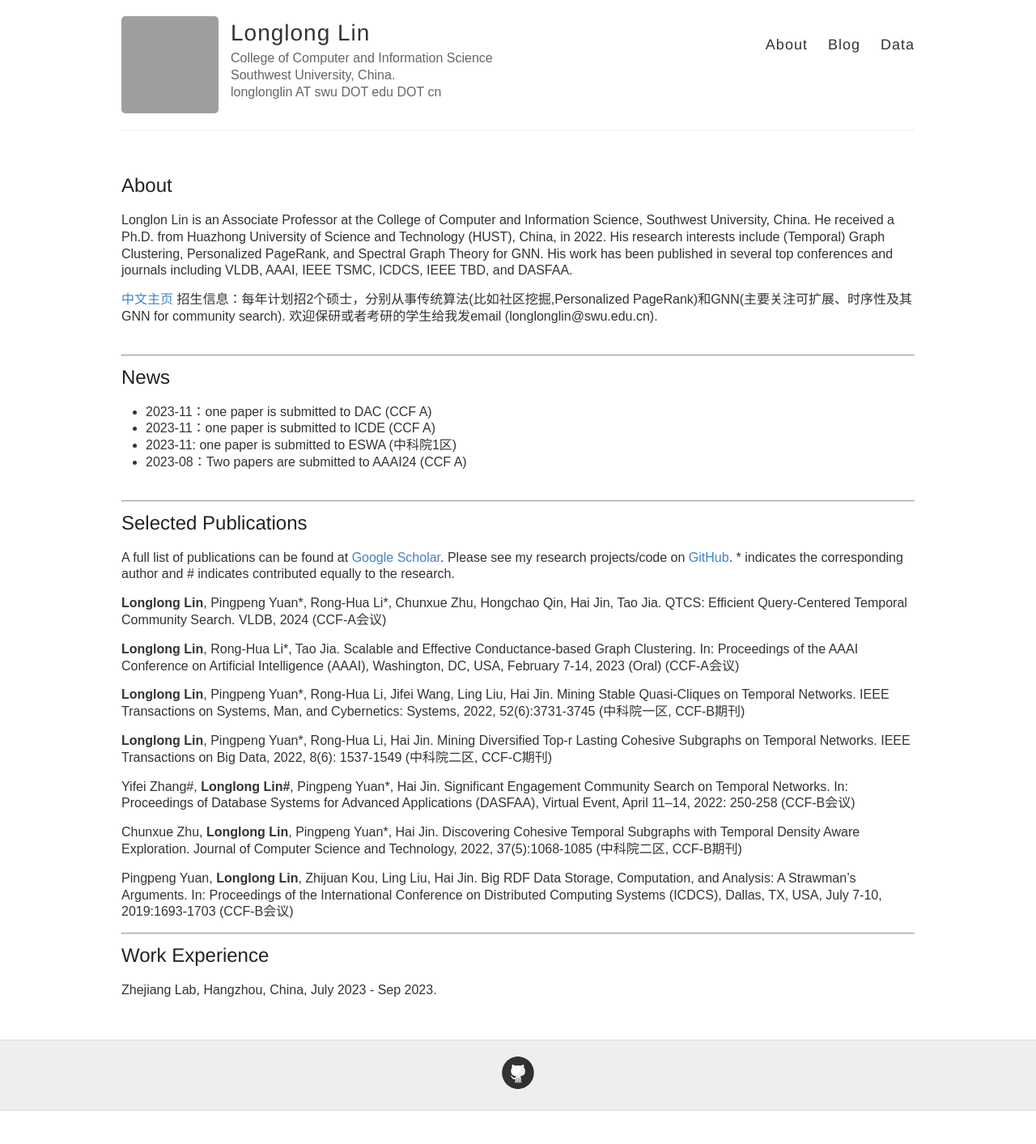
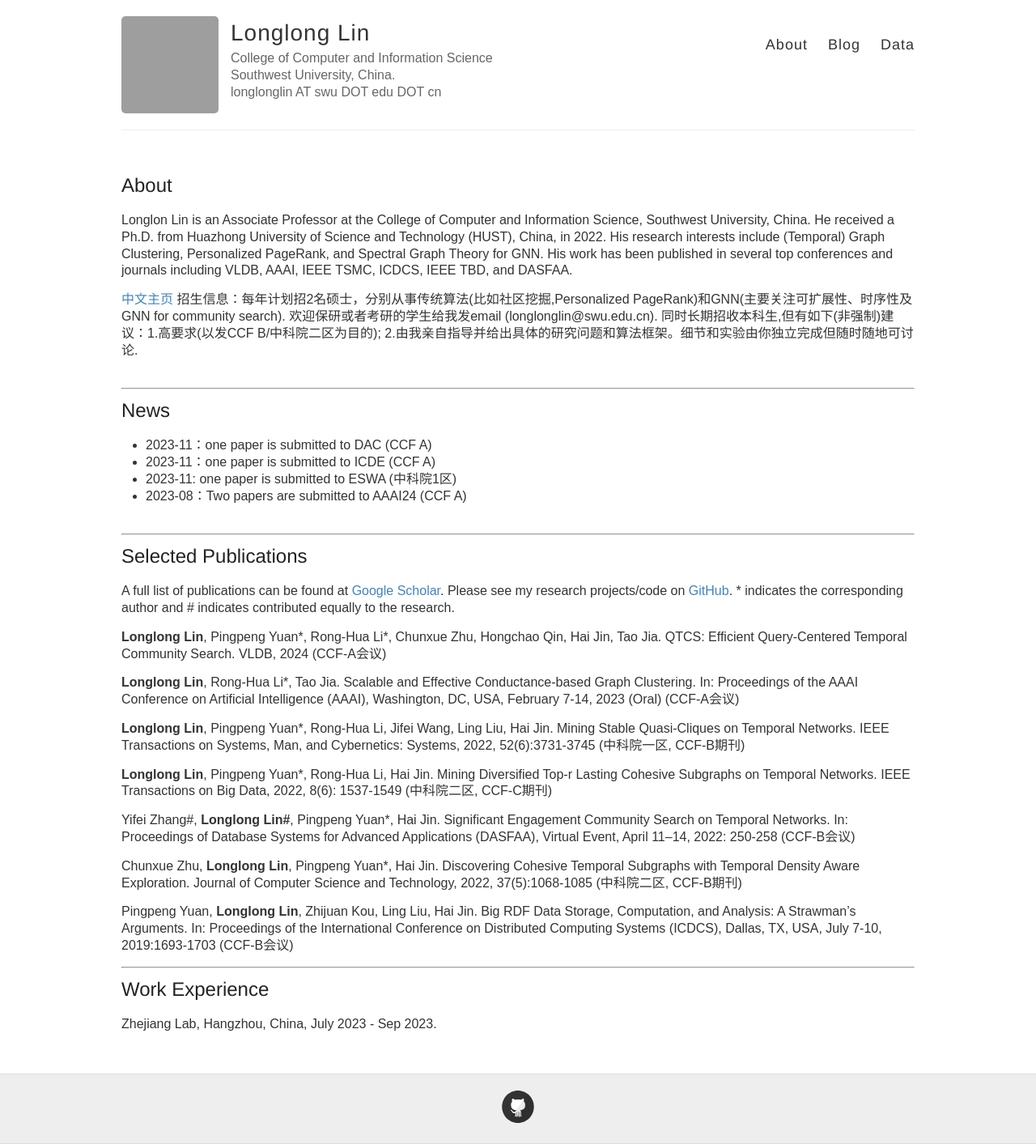
Before and after one commit to longlonglin/longlonglin.github.io, a Jekyll site: the page built from index.md, in a window 1280 px wide. Shown: the whole page at 81% size. Built offline with Jekyll 4.4.1, drawn with Linux system fonts in a browser that asks for light colours; our own code applies the rules of GitHub Pages for plain Markdown files; before the commit the page ends 1372 px from its top, so only the background shows below that; grey boxes are pictures that could not be loaded.

Commit message:
Update index.md

```diff
--- a/index.md
+++ b/index.md
@@ -6,7 +6,7 @@ permalink: /
 ## About
 Longlon Lin is an Associate Professor at the College of Computer and Information Science, Southwest University, China. He received  a Ph.D. from Huazhong University of Science and Technology (HUST), China, in 2022. His research interests include (Temporal) Graph Clustering, Personalized PageRank, and Spectral Graph Theory for GNN. His work has been published in several top conferences and journals  including VLDB, AAAI, IEEE TSMC, ICDCS, IEEE TBD, and DASFAA.
 
-[中文主页](http://cis.swu.edu.cn/info/1014/2195.htm) 招生信息：每年计划招2个硕士，分别从事传统算法(比如社区挖掘,Personalized PageRank)和GNN(主要关注可扩展、时序性及其GNN for community search). 欢迎保研或者考研的学生给我发email (longlonglin@swu.edu.cn).
+[中文主页](http://cis.swu.edu.cn/info/1014/2195.htm) 招生信息：每年计划招2名硕士，分别从事传统算法(比如社区挖掘,Personalized PageRank)和GNN(主要关注可扩展性、时序性及GNN for community search). 欢迎保研或者考研的学生给我发email (longlonglin@swu.edu.cn). 同时长期招收本科生,但有如下(非强制)建议：1.高要求(以发CCF B/中科院二区为目的); 2.由我亲自指导并给出具体的研究问题和算法框架。细节和实验由你独立完成但随时随地可讨论.
 <br><br>
 
 ___
```
